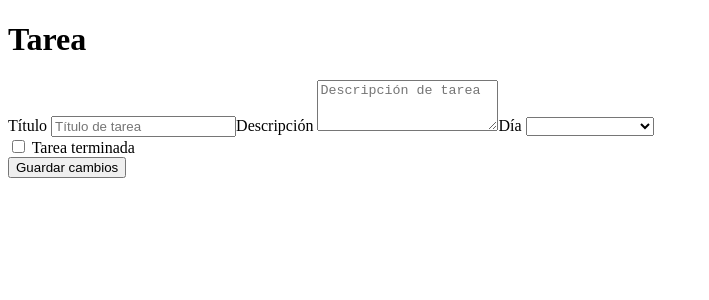
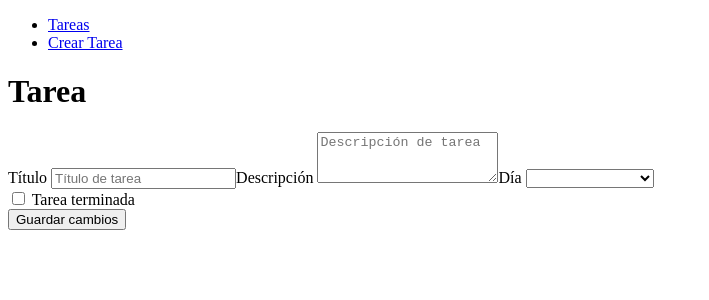
Before and after one commit to EstudiaFacil/DjangoVueCrud, a Vue app in the folder vue_frontend/: page /tasks/new in a window 1280 px wide. Shown: the top 300 px of the page, without its empty margins (0-709 px from the left). Built offline with nearby package versions, Linux system fonts and the light colour scheme.

Commit message:
Listar Tareas y Navbar funcionando

```diff
--- a/vue_frontend/src/App.vue
+++ b/vue_frontend/src/App.vue
@@ -1,13 +1,16 @@
 <template>
+  <Navbar />
   <router-view />
 </template>
 
 <script lang="ts">
 import { defineComponent } from 'vue';
+import Navbar from '@/components/Navbar.vue';
 
 export default defineComponent({
   name: 'App',
   components: {
+    Navbar,
   }
 });
 </script>
--- a/vue_frontend/src/components/Navbar.vue
+++ b/vue_frontend/src/components/Navbar.vue
@@ -1,2 +1,20 @@
 <template>
+  <nav>
+    <ul>
+      <li>
+        <router-link to="/">Tareas</router-link>
+      </li>
+      <li>
+        <router-link to="/tasks/new">Crear Tarea</router-link>
+      </li>
+    </ul>
+  </nav>
 </template>
+
+<script lang="ts">
+import { defineComponent } from 'vue';
+
+export default defineComponent({
+  name: 'NavbarMenu',
+});
+</script>
--- a/vue_frontend/src/components/TaskList.vue
+++ b/vue_frontend/src/components/TaskList.vue
@@ -1,3 +1,34 @@
 <template>
-    <h1></h1>
+  <h1>Tareas</h1>
+  <div>
+    <div v-for="(tarea, index) in tareas" :key="index">
+      <h2>{{ tarea.titulo }}</h2>
+      <p>{{ tarea.descripcion }}</p>
+      <p>{{ tarea.dia }}</p>
+      <p>{{ tarea.completada }}</p>
+    </div>
+  </div>
 </template>
+
+<script lang="ts">
+import { Tarea } from '@/interfaces/Tarea';
+import { getTareas } from '@/services/TareaService';
+import { defineComponent } from 'vue';
+
+export default defineComponent({
+  data() {
+    return {
+      tareas: [] as Tarea[],
+    };
+  },
+  methods: {
+    async cargarTareas() {
+      const res = await getTareas();
+      this.tareas = res.data;
+    },
+  },
+  mounted() {
+    this.cargarTareas();
+  },
+});
+</script>
--- a/vue_frontend/src/services/TareaService.ts
+++ b/vue_frontend/src/services/TareaService.ts
@@ -1,6 +1,9 @@
 import axios from './axios';
+import { AxiosResponse } from 'axios';
 import { Tarea } from '@/interfaces/Tarea';
 
-export const createTarea = async (tarea: Tarea) => {
+export const getTareas = async (): Promise<AxiosResponse<Tarea[]>> =>
+    await axios.get('/tareas/');
+
+export const createTarea = async (tarea: Tarea) =>
     await axios.post('/tareas/', tarea);
-};
```
